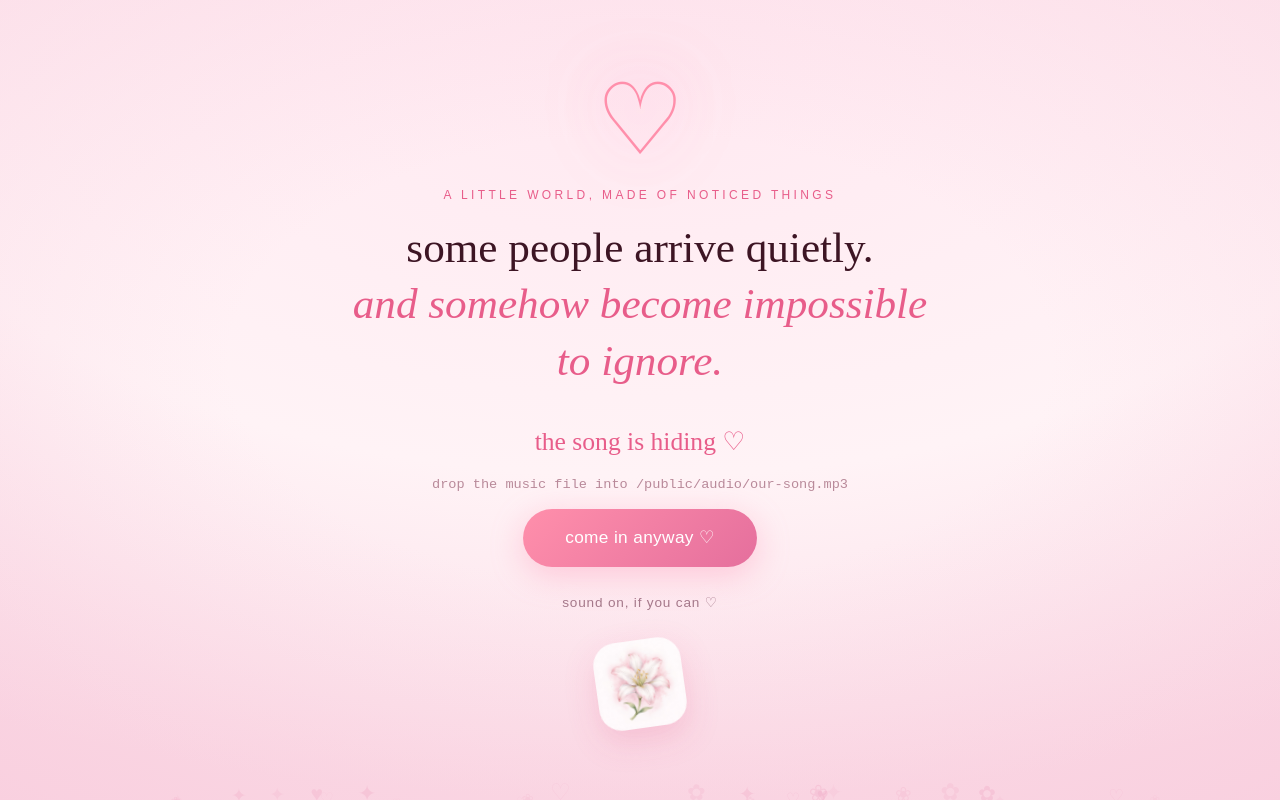
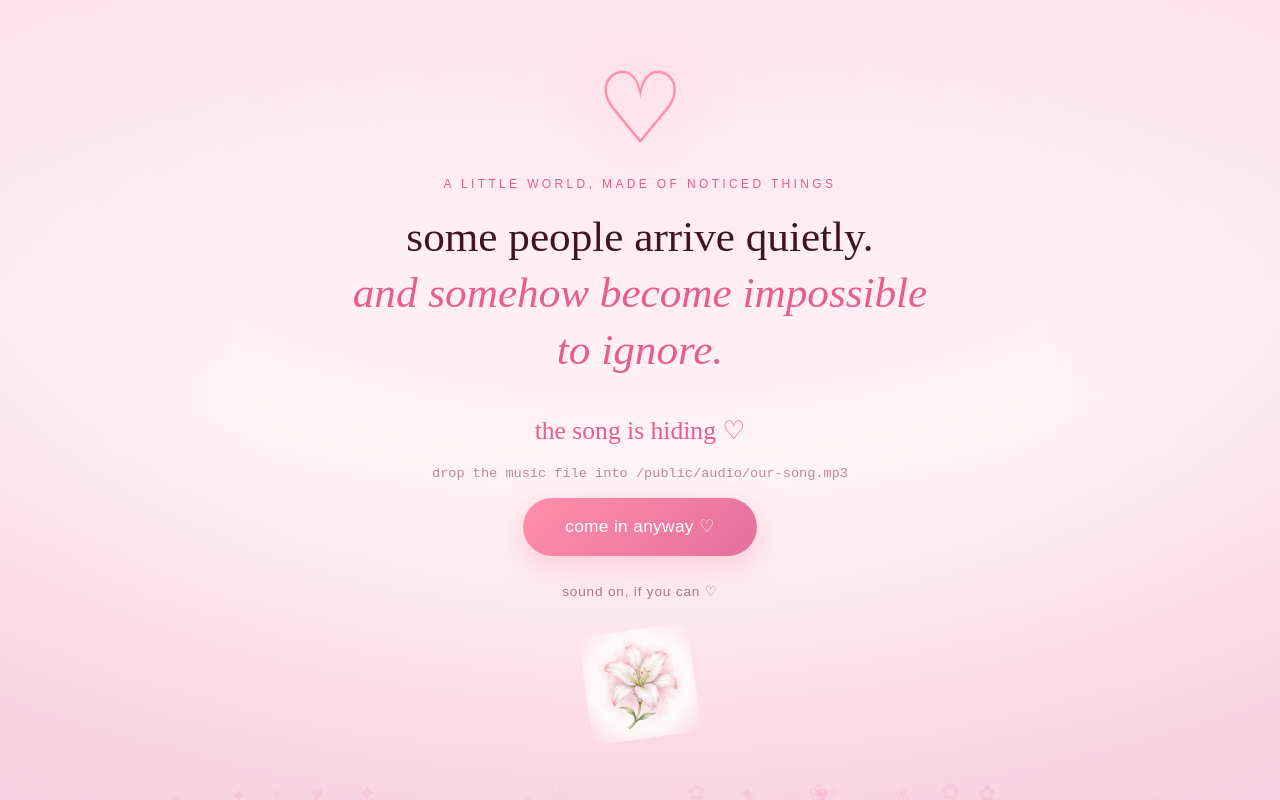
Before and after one commit to kushagra31-coder/her, a React (Vite) app in the folder app/: page / in a window 1280 px wide. Built offline with nearby package versions, Linux system fonts and the light colour scheme.

Commit message:
lily: feather opening lily edges into the pink background (#4)
Co-authored-by: kushagra31-coder <kushagra31-coder@users.noreply.github.com>

```diff
--- a/app/src/components/OpeningScreen.tsx
+++ b/app/src/components/OpeningScreen.tsx
@@ -111,7 +111,7 @@ export function OpeningScreen({ onOpen }: OpeningScreenProps) {
         </AnimatePresence>
 
         <p className="opening-hint">sound on, if you can ♡</p>
-        <div className="opening-lily" aria-hidden="true"><SingleLily size={88} rotate={-8} /></div>
+        <div className="opening-lily" aria-hidden="true"><SingleLily size={110} rotate={-8} className="single-lily-blend" /></div>
       </motion.div>
     </motion.div>
   );
--- a/app/src/index.css
+++ b/app/src/index.css
@@ -648,4 +648,10 @@ section { position: relative; transition: background 0.8s ease; }
   box-shadow: 0 12px 30px rgba(232, 93, 138, 0.25);
 }
 .section-lily { display: flex; justify-content: center; margin: 20px 0 6px; }
+/* feathered edges so the lily melts into pink gradient backgrounds */
+.single-lily-blend {
+  border-radius: 0; box-shadow: none;
+  -webkit-mask-image: radial-gradient(ellipse at center, #000 60%, transparent 97%);
+  mask-image: radial-gradient(ellipse at center, #000 60%, transparent 97%);
+}
 .hero-lily { display: flex; justify-content: center; margin-top: 14px; }
```
